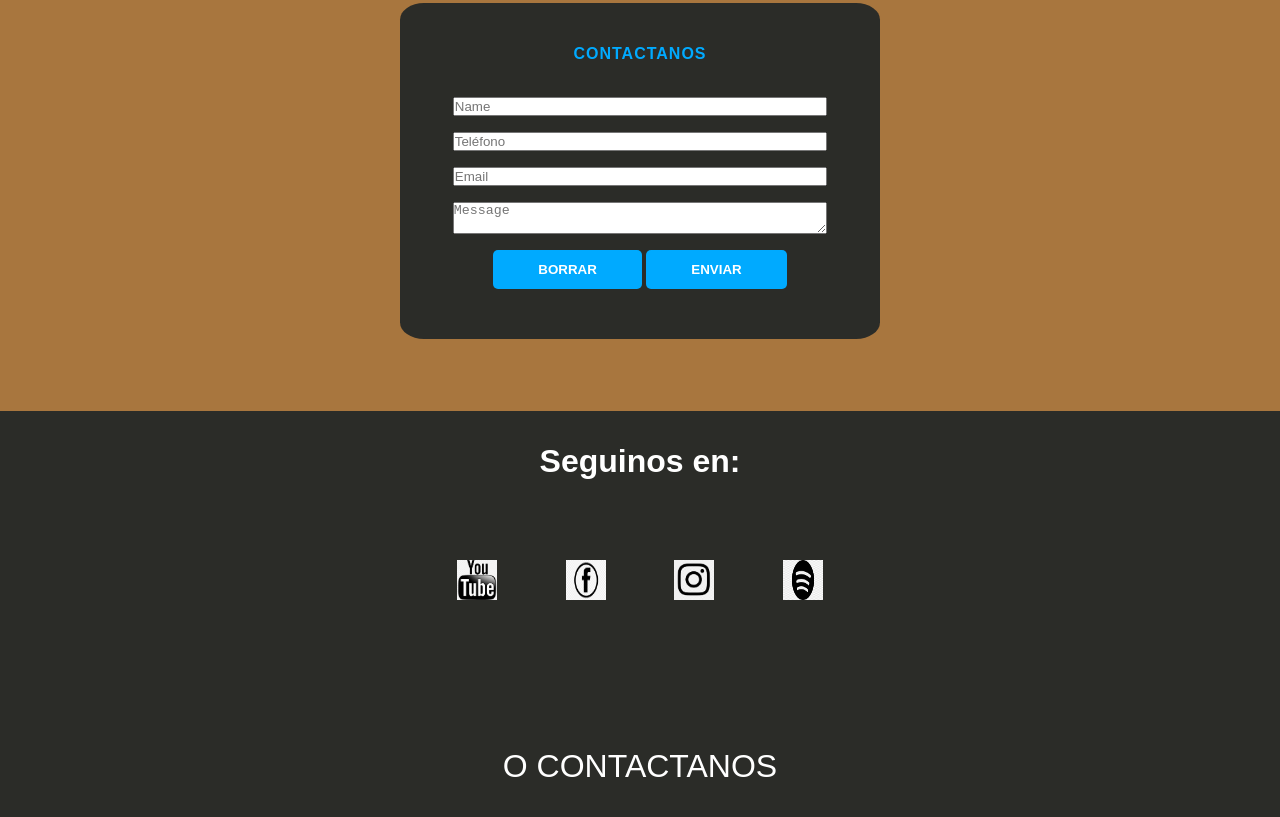
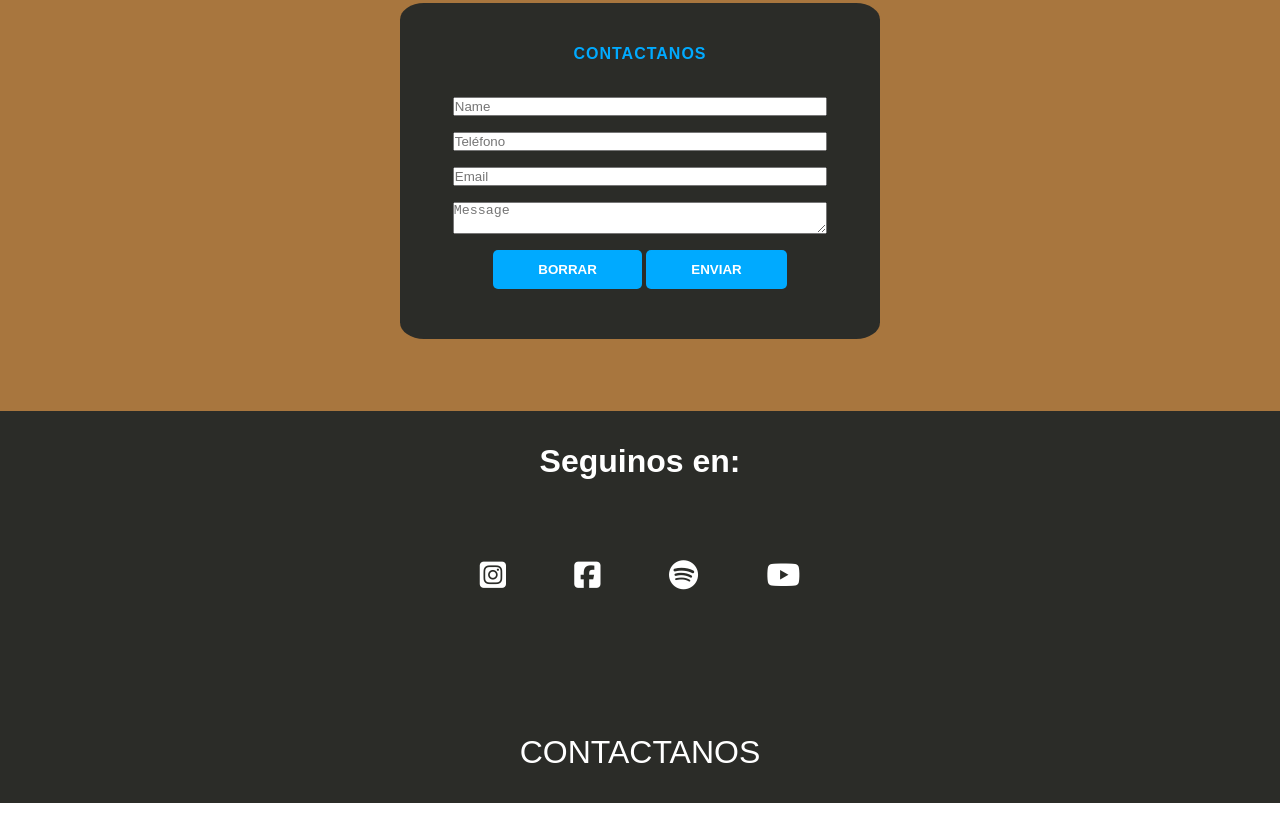
Before and after one commit to stefanolongobucco/polonio, a plain HTML site: page sector/Contacto.html in a window 1280 px wide. Shown: the part 869-1686 px from the top of the page. Drawn offline with Linux system fonts and the light colour scheme.

Commit message:
modificaciones entrega github

```diff
--- a/css/style.css
+++ b/css/style.css
@@ -233,10 +233,19 @@ overflow: hidden;
 
 
 .icon{
-    width:  2.5rem;
-    height: 2.5rem;
+   text-decoration: none;
+   color: white;
+   font-size: 30px;
+
 }
 
+.icon:hover {
+
+    color: #a8763e;
+    transform: scale(2,2);
+    transition: .3s;
+
+	}
 
 .footer{
     background-color: #2b2c28;
@@ -405,6 +414,8 @@ padding: 5em 2em;
 
 }
 
+
+
 /*-----------------------------------------------------------------------------------
 Etiquetas generales*/
 
@@ -414,6 +425,12 @@ Etiquetas generales*/
     font-size: 2em;
     text-transform: uppercase;
 }
+
+.btn-main:hover{
+    color:#034c65;
+
+
+ }
 
 
 /*------galeria----------*/
--- a/sector/Contacto.html
+++ b/sector/Contacto.html
@@ -6,7 +6,7 @@
         <meta name="viewport" content="width=device-width, initial-scale=1.0">
         <title>Contacto</title>
         <link rel="stylesheet" href="../css/style.css">
-        <script src="https://kit.fontawesome.com/2cb25f2c39.js" crossorigin="anonymous" > </script>
+        <script src="https://kit.fontawesome.com/40a9288f28.js" crossorigin="anonymous"></script>
     </head>
     <body>
       <div class="content">
@@ -52,30 +52,26 @@
             <div class="footer_div">
               <h3 class="footer__h3">Seguinos en:</h3>
               <ul class="footer__ul">
-                <li class="footer__li"></liclass>
+                <li class="footer__li">
                   <a href="../sector/redes.html" target="_blank"
-                    ><img src="../assets/img/youtube.jpg" alt="enlase red social" class="icon"
-                  /></a>
+                    ><i class="fab fa-instagram-square icon"></i></a>
                 </li>
                 <li class="footer__li">
                   <a href="../sector/redes.html" target="_blank"
-                    ><img src="../assets/img/facebook.png" alt="enlase red social" class="icon"
-                  /></a>
+                    ><i class="fab fa-facebook-square icon"></i></a>
                 </li>
                 <li class="footer__li">
                   <a href="../sector/redes.html" target="_blank"
-                    ><img src="../assets/img/instagram.png" alt="enlase red social" class="icon"
-                  /></a>
+                    ><i class="fab fa-spotify icon"></i></a>
                 </li>
                 <li class="footer__li">
                   <a href="../sector/redes.html" target="_blank"
-                    ><img src="../assets/img/spotify.png" alt="enlase red social" class="icon"
-                  /></a>
+                    ><i class="fab fa-youtube icon"></i></a>
                 </li>
               </ul>
             </div>
             <div class="footer_div">
-              <a href="../sector/Contacto.html"  class="btn-main">O contactanos</a>
+              <a href="../sector/Contacto.html"  class="btn-main">contactanos</a>
             </div>
           </footer>
     </body>
```
Also changed, not shown: index.html (+7 -11 lines), sector/Artistas.html (+7 -11 lines), sector/Galeria.html (+7 -11 lines), sector/Novedades.html (+7 -11 lines), sector/QuieneSomos.html (+7 -11 lines).
